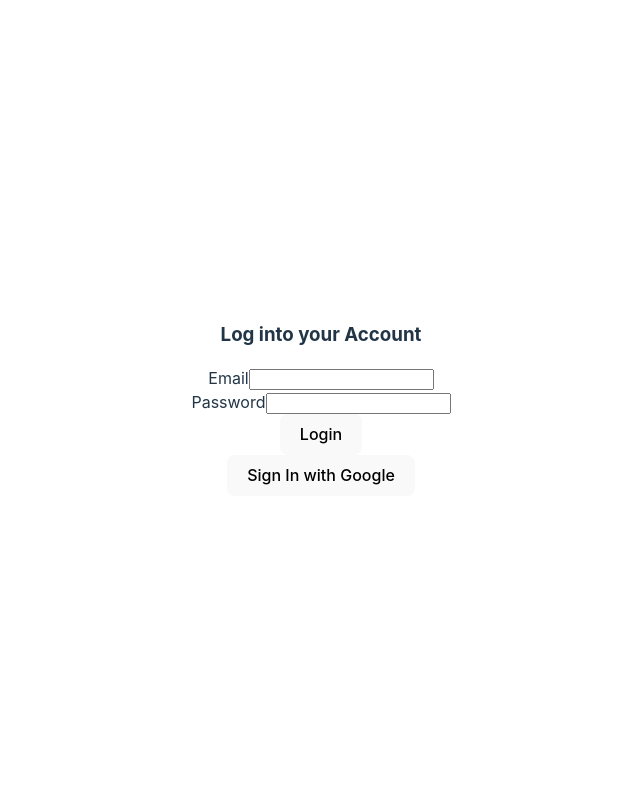
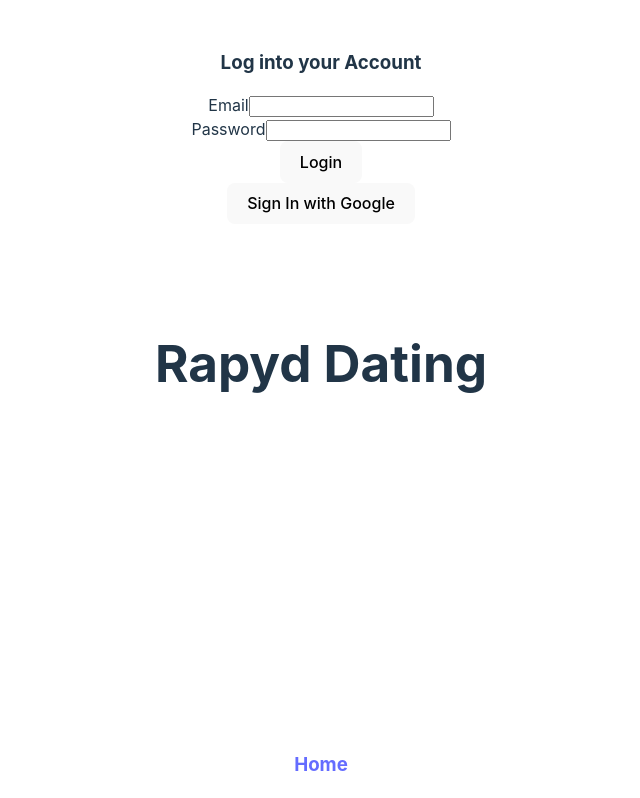
Before and after one commit to tobySolutions/Rapyd-Hackathon, a React (Vite) app in the folder rapiddate/: page /login in a window 1280 px wide. Shown: the top 798 px of the page, without its empty margins (319-959 px from the left). Built offline with nearby package versions, Linux system fonts and the light colour scheme; no server answers.

Commit message:
fixed the nested routing

```diff
--- a/rapiddate/src/App.jsx
+++ b/rapiddate/src/App.jsx
@@ -1,4 +1,4 @@
-import {BrowserRouter, Routes, Route, Navigate } from 'react-router-dom'
+import {BrowserRouter, Routes, Route } from 'react-router-dom'
 import './App.css'
 import Login from './Components/Authentication/Login/Login'
 import Register from './Components/Authentication/Register/Register'
@@ -17,7 +17,7 @@ function App() {
             <Route exact path="/register" element={<Register />} />
             <Route path="/login" element={<Login />} />
           </Routes>
-          <PrivateRoute exact path="/" element={<Dashboard />} />
+          <PrivateRoute exact path="*" element={<Dashboard />} />
         </BrowserRouter>
       </AuthProvider>
     </div>
--- a/rapiddate/src/Pages/DashBoard/Dashboard.jsx
+++ b/rapiddate/src/Pages/DashBoard/Dashboard.jsx
@@ -1,19 +1,17 @@
-import React, { useEffect } from 'react'
+import React from 'react'
 import Sidebar from '../../Components/Sidebar/Sidebar'
-import { useSelector } from 'react-redux'
-import { showUser } from '../../redux/User/UserSlice'
 import { Route, Routes } from 'react-router-dom'
+import Explore from '../../Components/Explore/Explore'
 
 const Dashboard = () => {
-  const user = useSelector(showUser)
   return (
     <div>
       <div className="leftDashboard">
-        {/* <Sidebar /> */}
+        <Sidebar />
       </div>
       <div className="rightDashboard">
         <Routes>
-        <Route path="/" element={<Sidebar />} />
+        <Route path="/name" element={<Explore />} />
         </Routes>
       </div>
     </div>
```
